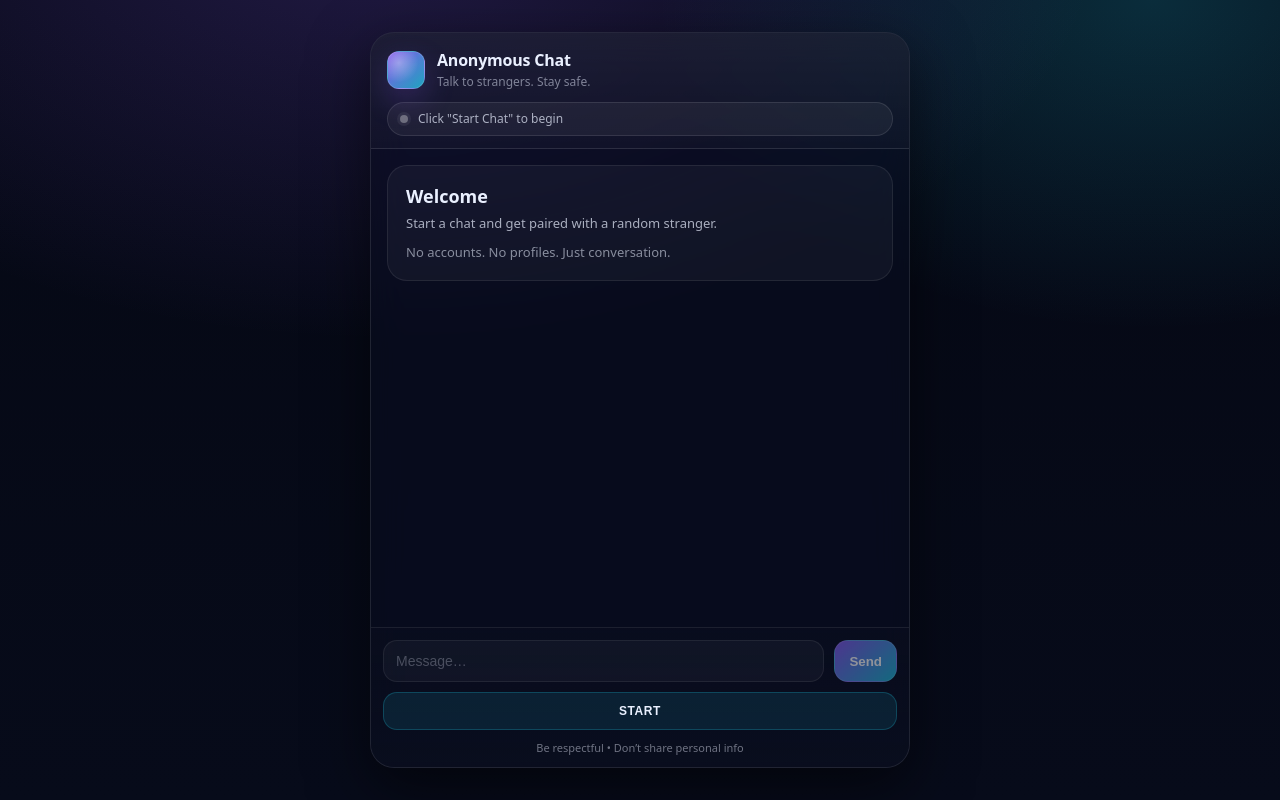
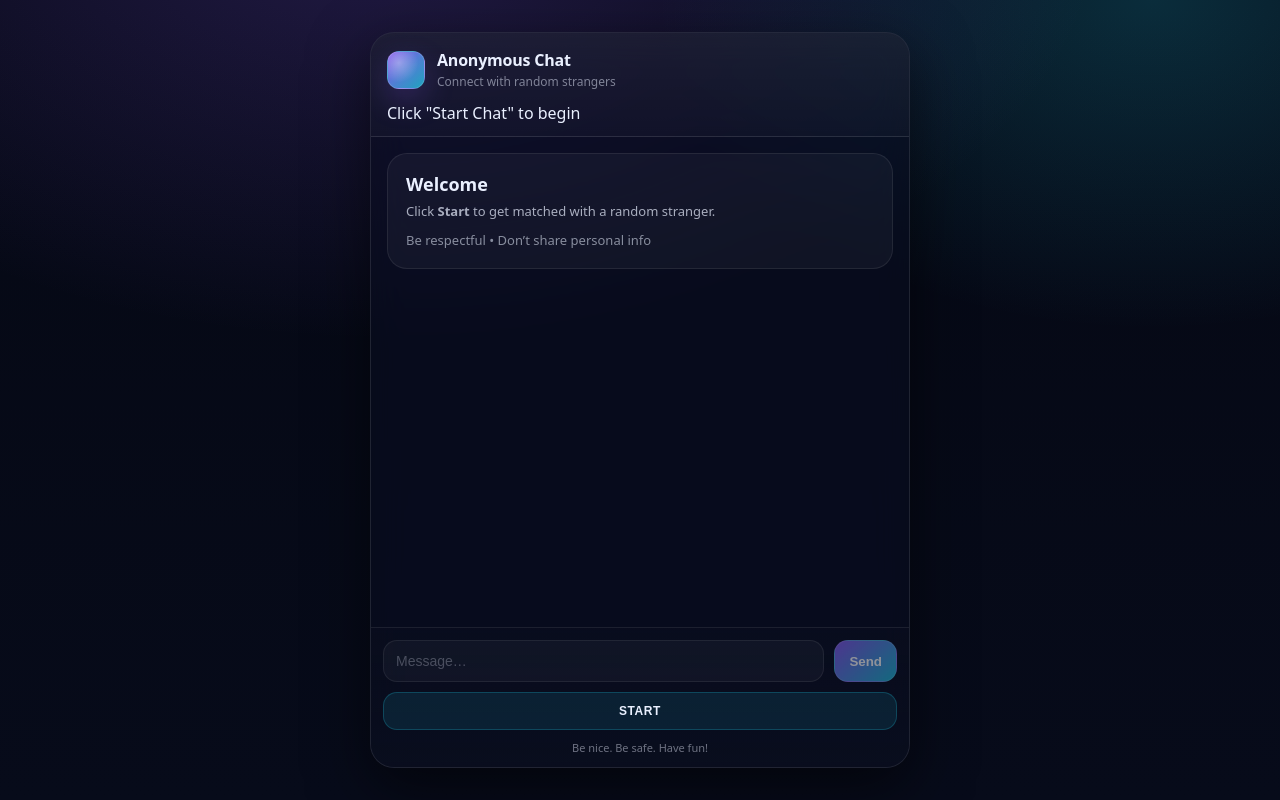
Before and after one commit to sirajulislamrubel09-glitch/anonymous-chat, a website: page public/index.html in a window 1280 px wide. Drawn offline with nearby package versions, Linux system fonts and the light colour scheme.

Commit message:
Update index.html

```diff
--- a/public/index.html
+++ b/public/index.html
@@ -3,25 +3,31 @@
 <head>
   <meta charset="UTF-8" />
   <meta name="viewport" content="width=device-width, initial-scale=1, viewport-fit=cover" />
-  <meta name="theme-color" content="#020617" />
+  <meta name="theme-color" content="#050814" />
   <title>Anonymous Chat - Talk to Strangers</title>
   <link rel="stylesheet" href="style.css" />
 </head>
 
 <body>
-  <main class="app">
-    <div class="container" role="application">
+  <main class="app" role="application">
+    <div class="container">
 
+      <!-- TOP BAR -->
       <header class="topbar">
         <div class="brand">
           <div class="logo" aria-hidden="true"></div>
           <div class="brand-text">
             <h1>Anonymous Chat</h1>
-            <p class="tagline">Talk to strangers. Stay safe.</p>
+            <p class="tagline">Connect with random strangers</p>
           </div>
         </div>
 
-        <div class="status-pill" id="statusBar" role="status" aria-live="polite">
+        <!-- IMPORTANT:
+             - id="statusBar" is required by your JS
+             - class includes "status-bar" because your JS overwrites className to 'status-bar'
+             - typingIndicator + statusText IDs are required
+        -->
+        <div class="status-bar" id="statusBar" role="status" aria-live="polite">
           <span class="dot" aria-hidden="true"></span>
           <span id="statusText">Click "Start Chat" to begin</span>
           <span id="typingIndicator" class="typing-indicator" style="display:none;">
@@ -30,17 +36,19 @@
         </div>
       </header>
 
-      <section class="chat" aria-label="Chat area">
+      <!-- CHAT (scroll area) -->
+      <section class="chat">
         <div class="chat-box" id="chatBox">
           <div class="welcome-message">
             <h2>Welcome</h2>
-            <p>Start a chat and get paired with a random stranger.</p>
-            <p class="note">No accounts. No profiles. Just conversation.</p>
+            <p>Click <b>Start</b> to get matched with a random stranger.</p>
+            <p class="note">Be respectful • Don’t share personal info</p>
           </div>
         </div>
       </section>
 
-      <section class="composer" aria-label="Message composer">
+      <!-- COMPOSER / CONTROLS -->
+      <section class="composer">
         <div class="input-area">
           <input
             type="text"
@@ -60,7 +68,7 @@
         </div>
 
         <footer class="footer">
-          <p>Be respectful • Don’t share personal info</p>
+          <p>Be nice. Be safe. Have fun!</p>
         </footer>
       </section>
 
@@ -70,5 +78,4 @@
   <script src="/socket.io/socket.io.js"></script>
   <script src="script.js"></script>
 </body>
-
 </html>
```
